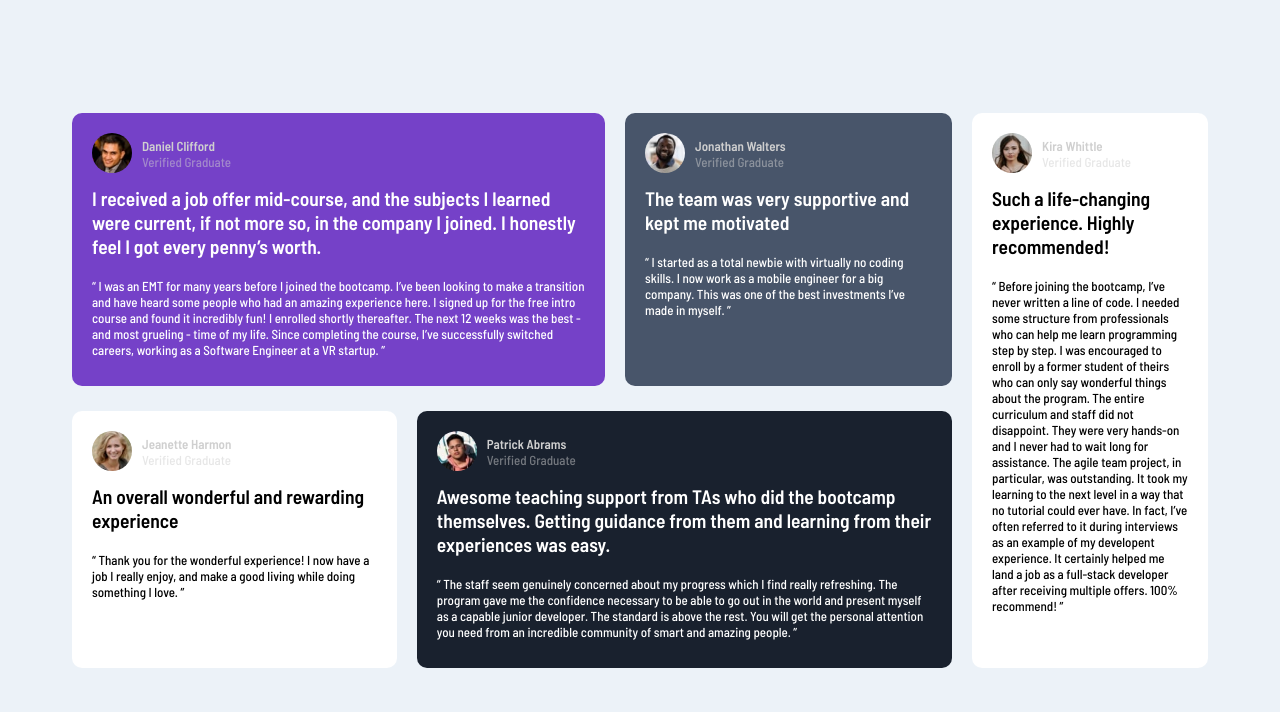
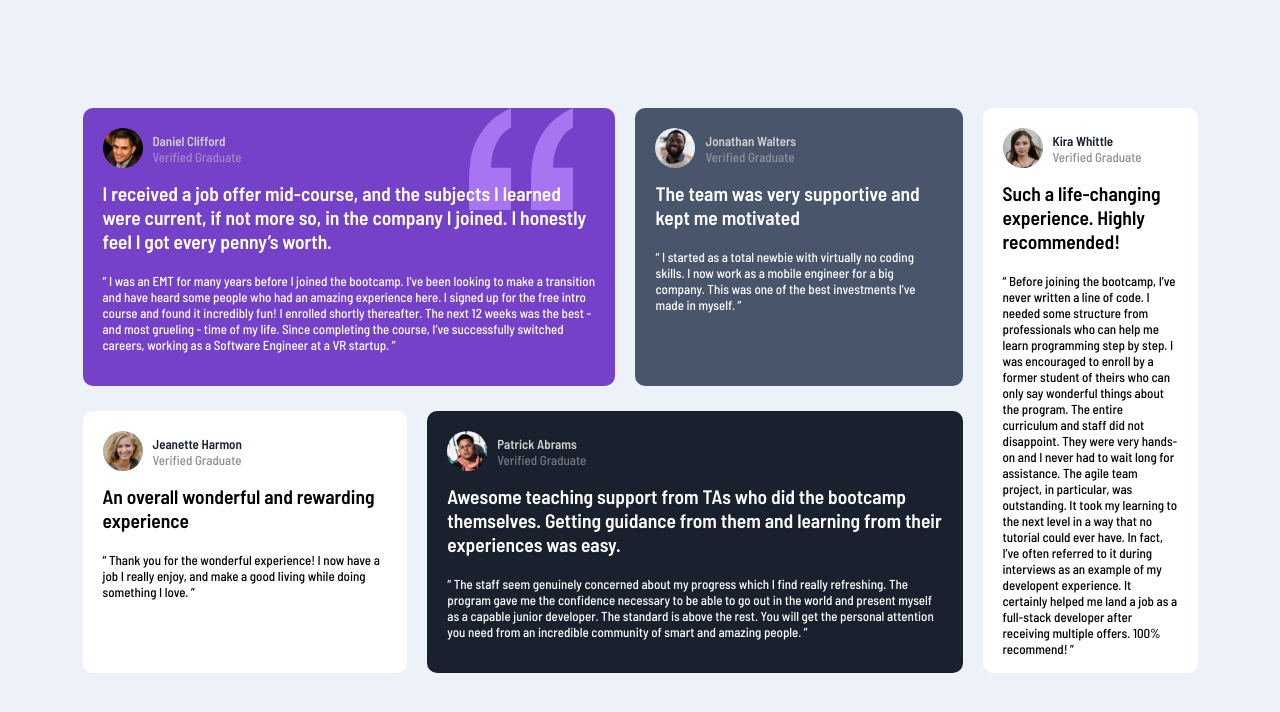
Before and after one commit to jimavictor/TESTIMONIALS-GRID-SECTION-MAIN, a plain HTML site: page index.html in a window 1280 px wide. Drawn offline with Linux system fonts and the light colour scheme.

```diff
--- a/index.html
+++ b/index.html
@@ -30,11 +30,11 @@
             </div>
             <article>
               <header>
-                <h2>
+                <h1>
                   I received a job offer mid-course, and the subjects I learned
                   were current, if not more so, in the company I joined. I
                   honestly feel I got every penny’s worth.
-                </h2>
+                </h1>
               </header>
               <p>
                 “ I was an EMT for many years before I joined the bootcamp. I’ve
@@ -60,7 +60,7 @@
             </div>
             <article>
               <header>
-                <h2>The team was very supportive and kept me motivated</h2>
+                <h1>The team was very supportive and kept me motivated</h1>
               </header>
               <p>
                 “ I started as a total newbie with virtually no coding skills. I
@@ -74,14 +74,14 @@
               <div>
                 <img src="./images/image-jeanette.jpg" alt="image-jeanette" />
               </div>
-              <div class="name-and-status">
+              <div id="jeanette-name" class="name-and-status">
                 <p>Jeanette Harmon</p>
                 <p>Verified Graduate</p>
               </div>
             </div>
             <article>
               <header>
-                <h2>An overall wonderful and rewarding experience</h2>
+                <h1>An overall wonderful and rewarding experience</h1>
               </header>
               <p>
                 “ Thank you for the wonderful experience! I now have a job I
@@ -102,11 +102,11 @@
             </div>
             <article>
               <header>
-                <h2>
+                <h1>
                   Awesome teaching support from TAs who did the bootcamp
                   themselves. Getting guidance from them and learning from their
                   experiences was easy.
-                </h2>
+                </h1>
               </header>
               <p>
                 “ The staff seem genuinely concerned about my progress which I
@@ -123,14 +123,14 @@
         <div id="kira" class="grid-element">
           <div class="id">
             <div><img src="./images/image-kira.jpg" alt="image-kira" /></div>
-            <div class="name-and-status">
+            <div id="kira-name" class="name-and-status">
               <p>Kira Whittle</p>
               <p>Verified Graduate</p>
             </div>
           </div>
           <article>
             <header>
-              <h2>Such a life-changing experience. Highly recommended!</h2>
+              <h1>Such a life-changing experience. Highly recommended!</h1>
             </header>
             <p>
               “ Before joining the bootcamp, I’ve never written a line of code.
--- a/style.scss
+++ b/style.scss
@@ -50,6 +50,9 @@
 #daniel {
   color: hsl(0, 0%, 100%);
   background-color: hsl(263, 55%, 52%);
+  background-image: url("./images/bg-pattern-quotation.svg");
+  background-repeat: no-repeat;
+  background-position: 90% 0%;
   padding: 20px;
 }
 #jonathan {
@@ -83,8 +86,8 @@
     display: grid;
     padding: 60px 20px;
     justify-content: center;
-    grid-template-columns: 880px 256px;
-    grid-template-rows: 575px;
+    grid-template-columns: 880px 235px;
+    grid-template-rows: 585px;
   }
   .grid-1 {
     display: grid;
@@ -100,4 +103,8 @@
   #kira {
     margin-left: 20px;
   }
+  #kira-name,
+  #jeanette-name {
+    color: hsl(219, 29%, 14%);
+  }
 }
```
Also changed, not shown: style.css, 2 other files.
